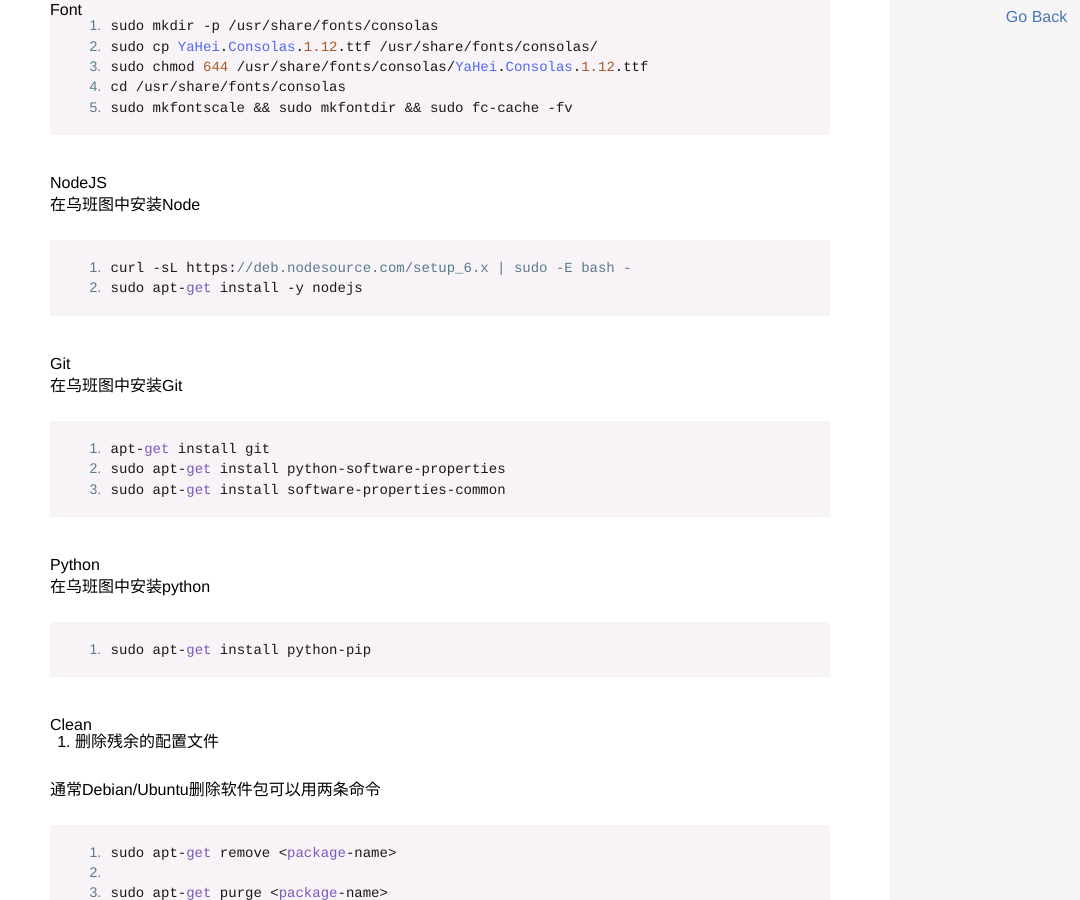
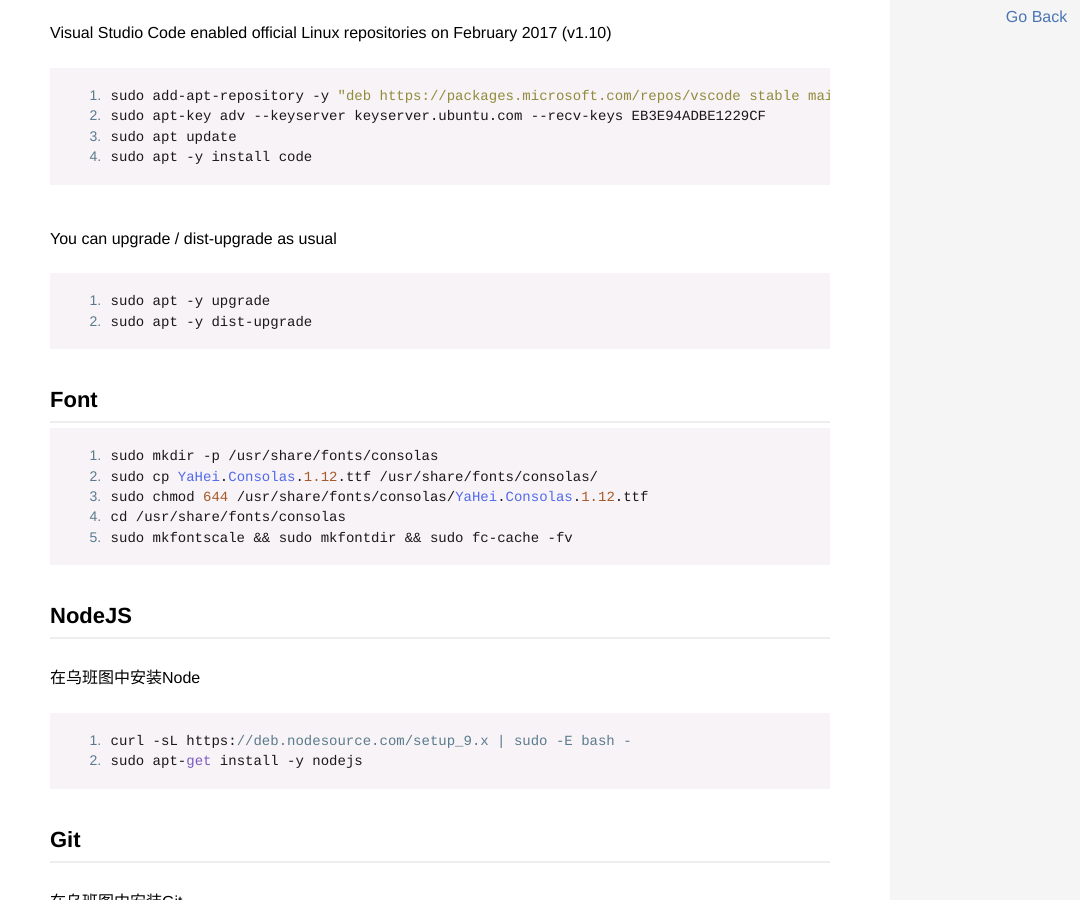
Before and after one commit to WMXPY/blog.mengw.io, a Jekyll site: the page built from _posts/linux/2017-03-13-Ubuntu-Install-Guide.md, in a window 1280 px wide and 900 px high, scrolled down 3352 px. Shown: the whole window, without its empty margins (200-1280 px from the left). Built offline with Jekyll 4.4.1, drawn with Linux system fonts in a browser that asks for light colours.

Commit message:
fix format

````diff
--- a/_posts/linux/2017-03-13-Ubuntu-Install-Guide.md
+++ b/_posts/linux/2017-03-13-Ubuntu-Install-Guide.md
@@ -7,7 +7,7 @@ description: 我大概记的 linux 安装的那些小套路, 主要是这些源
 
 -   **_ForUbuntu_**
 
-# Increate swap file for low memory mechine
+## Increate swap file for low memory mechine
 
 ```bash
 sudo fallocate -l 1G /swapfile
@@ -23,7 +23,7 @@ sudo sysctl vm.vfs_cache_pressure=50
 echo 'vm.vfs_cache_pressure=50' | sudo tee -a /etc/sysctl.conf
 ```
 
-# Theme
+## Theme
 
 ```bash
 sudo add-apt-repository ppa:noobslab/themes
@@ -34,13 +34,13 @@ sudo apt-get update
 sudo apt-get install ultra-flat-icons
 ```
 
-# digitalocean
+## digitalocean
 
 ```bash
 curl -sSL https://agent.digitalocean.com/install.sh | sh
 ```
 
-# Steam
+## Steam
 
 Since most of these answers are outdated... Here is modern way to install the nvidia drivers for Ubuntu (for 14.04 and newer):
 
@@ -80,7 +80,7 @@ Restart your system
 
     sudo reboot
 
-# Chrome
+## Chrome
 
 在乌班图中安装Chrome
 
@@ -90,7 +90,7 @@ sudo sh -c 'echo "deb [arch=amd64] http://dl.google.com/linux/chrome/deb/ stable
 sudo apt-get update
 sudo apt-get install google-chrome-stable
 ```
-# Ubuntu Tweak
+## Ubuntu Tweak
 
 ```bash
 wget -q -O - http://archive.getdeb.net/getdeb-archive.key | sudo apt-key add -
@@ -99,7 +99,7 @@ sudo apt-get update
 sudo apt-get install ubuntu-tweak
 ```
 
-# UMake
+## UMake
 
 在乌班图中安装Umake
 
@@ -108,7 +108,7 @@ sudo apt-get install python-software-properties
 sudo apt-get install software-properties-common
 ```
 
-# VSCode -> based on ummake
+## VSCode -> based on ummake
 
 在乌班图中安装VSC
 
@@ -119,7 +119,7 @@ sudo apt-get install ubuntu-make
 umake web visual-studio-code
 ```
 
-# VSCode -> based on apt
+## VSCode -> based on apt
 
 Visual Studio Code enabled official Linux repositories on February 2017 (v1.10)
 
@@ -137,7 +137,7 @@ sudo apt -y upgrade
 sudo apt -y dist-upgrade
 ```
 
-# Font
+## Font
 
 ```bash
 sudo mkdir -p /usr/share/fonts/consolas
@@ -147,16 +147,16 @@ cd /usr/share/fonts/consolas
 sudo mkfontscale && sudo mkfontdir && sudo fc-cache -fv
 ```
 
-# NodeJS
+## NodeJS
 
 在乌班图中安装Node
 
 ```bash
-curl -sL https://deb.nodesource.com/setup_6.x | sudo -E bash -
+curl -sL https://deb.nodesource.com/setup_9.x | sudo -E bash -
 sudo apt-get install -y nodejs
 ```
 
-# Git
+## Git
 
 在乌班图中安装Git
 
@@ -166,7 +166,7 @@ sudo apt-get install python-software-properties
 sudo apt-get install software-properties-common
 ```
 
-# Python
+## Python
 
 在乌班图中安装python
 
@@ -174,7 +174,7 @@ sudo apt-get install software-properties-common
 sudo apt-get install python-pip
 ```
 
-# Clean
+## Clean
 
 1.  删除残余的配置文件
 
@@ -336,7 +336,7 @@ Linux清理硬盘空间
 
 ubuntu tweak清理缓存
 
-# 日期格式设置
+## 日期格式设置
 
 查看区域设置
 
````
Also changed, not shown: _posts/linux/2018-03-24-Securing-New-Linux-Server.md (+6 -6 lines).
